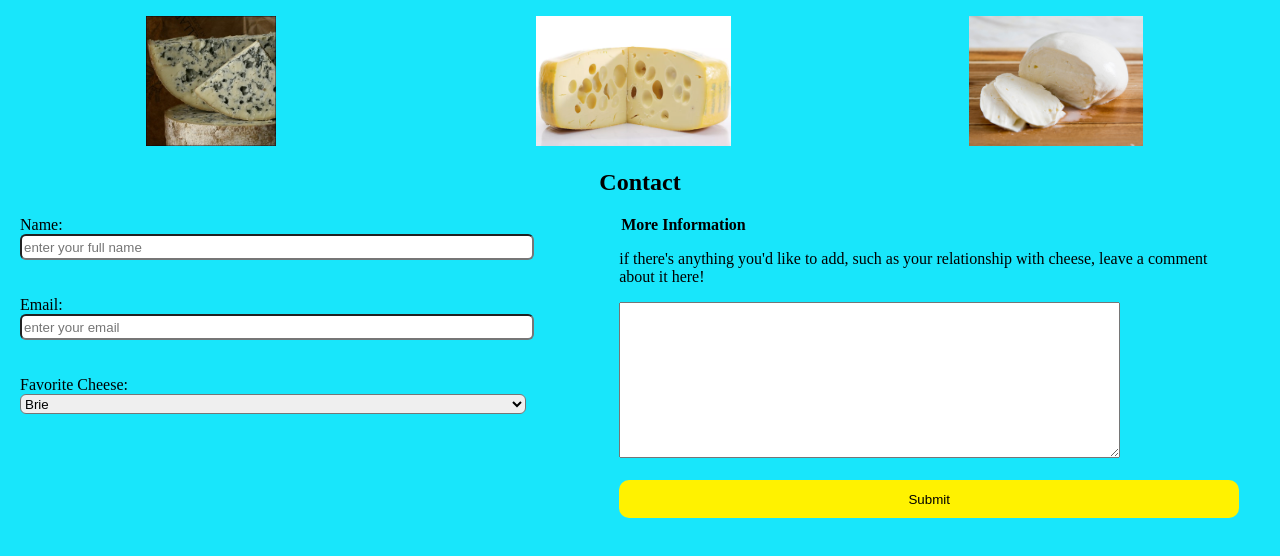
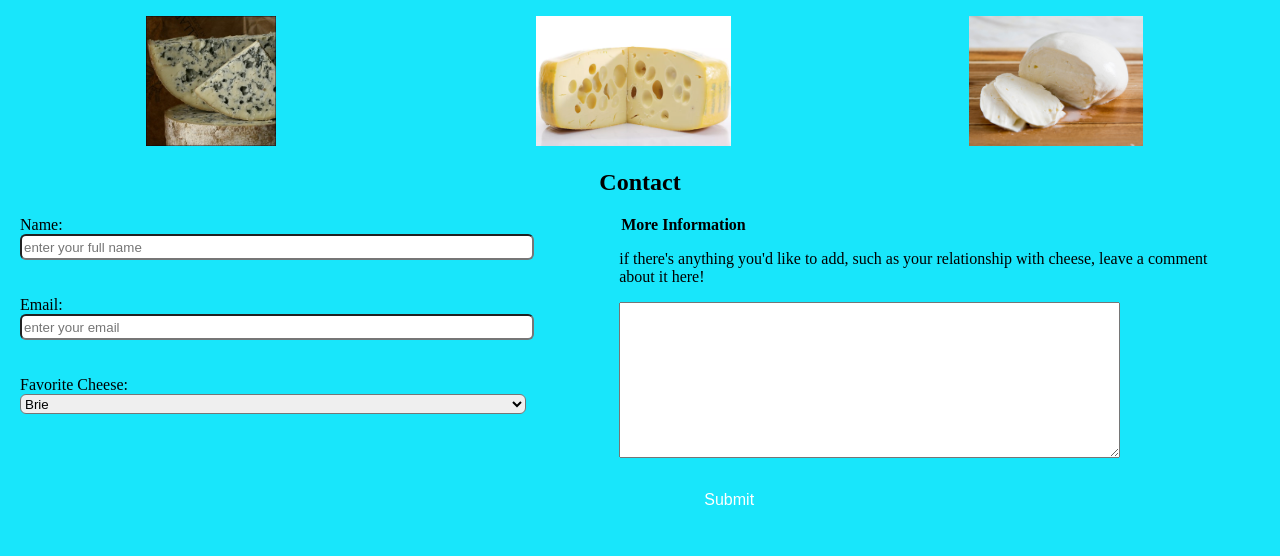
Before and after one commit to anthonyzamarro/fcc-landing-page, a plain HTML site: page landing.html in a window 1280 px wide. Shown: the part 796-1352 px from the top of the page. Drawn offline with Linux system fonts and the light colour scheme.

Commit message:
change submit button size to max-width 200px, background color to greenish, and text color to white

```diff
--- a/style.css
+++ b/style.css
@@ -90,15 +90,18 @@ form {
 }
 .btn-container {
   text-align: center;
-  background: #fff200;
+  background: #05ff4c
   border-radius: 10px;
   margin-bottom: 20px;
   padding: 10px;
   cursor: pointer;
+  max-width: 200px;
 }
 input[type="submit"] {
   background: transparent;
   border: none;
+  color: #fff;
+  font-size: 16px;
 }
 /*tablet*/
 @media screen and (max-width: 768px) {
```
